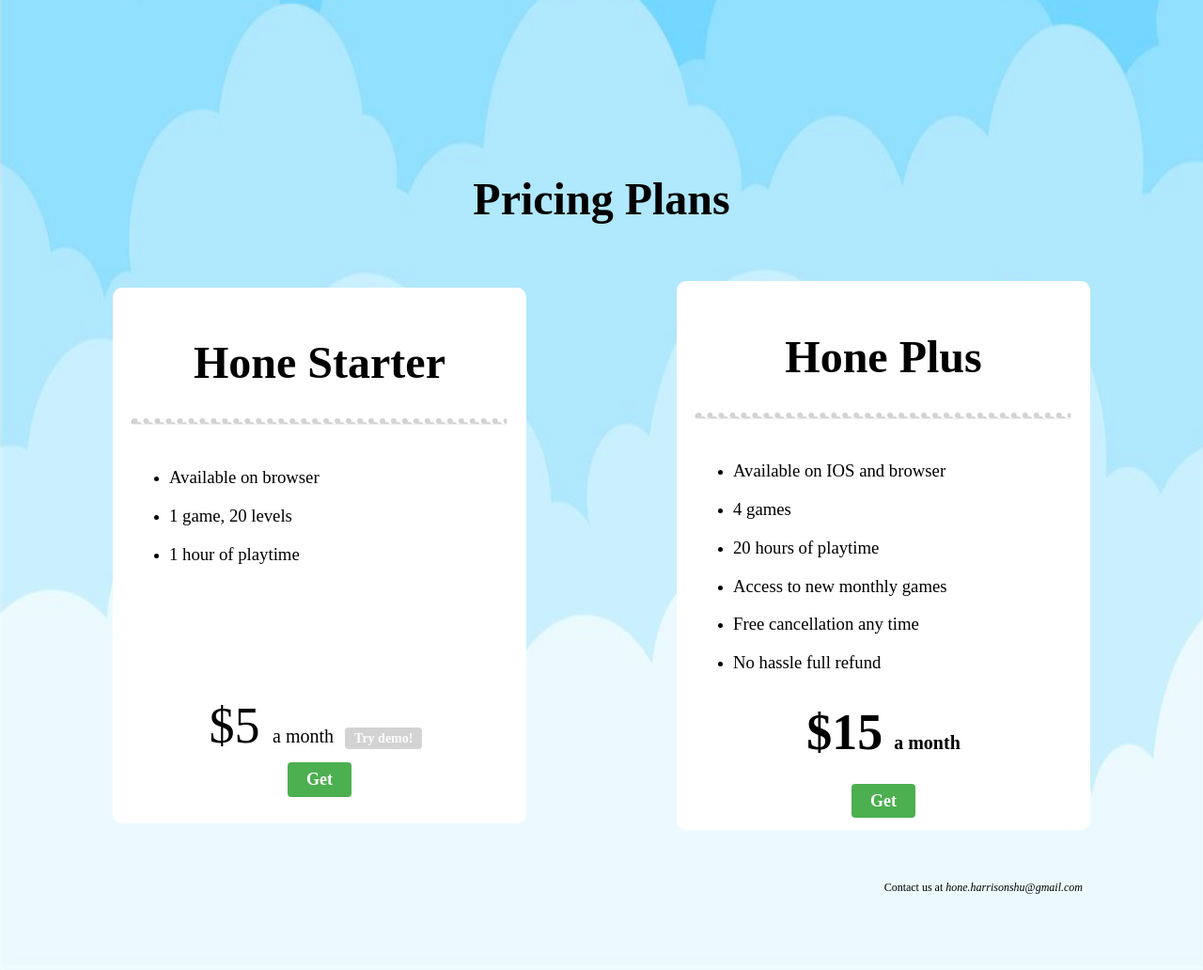
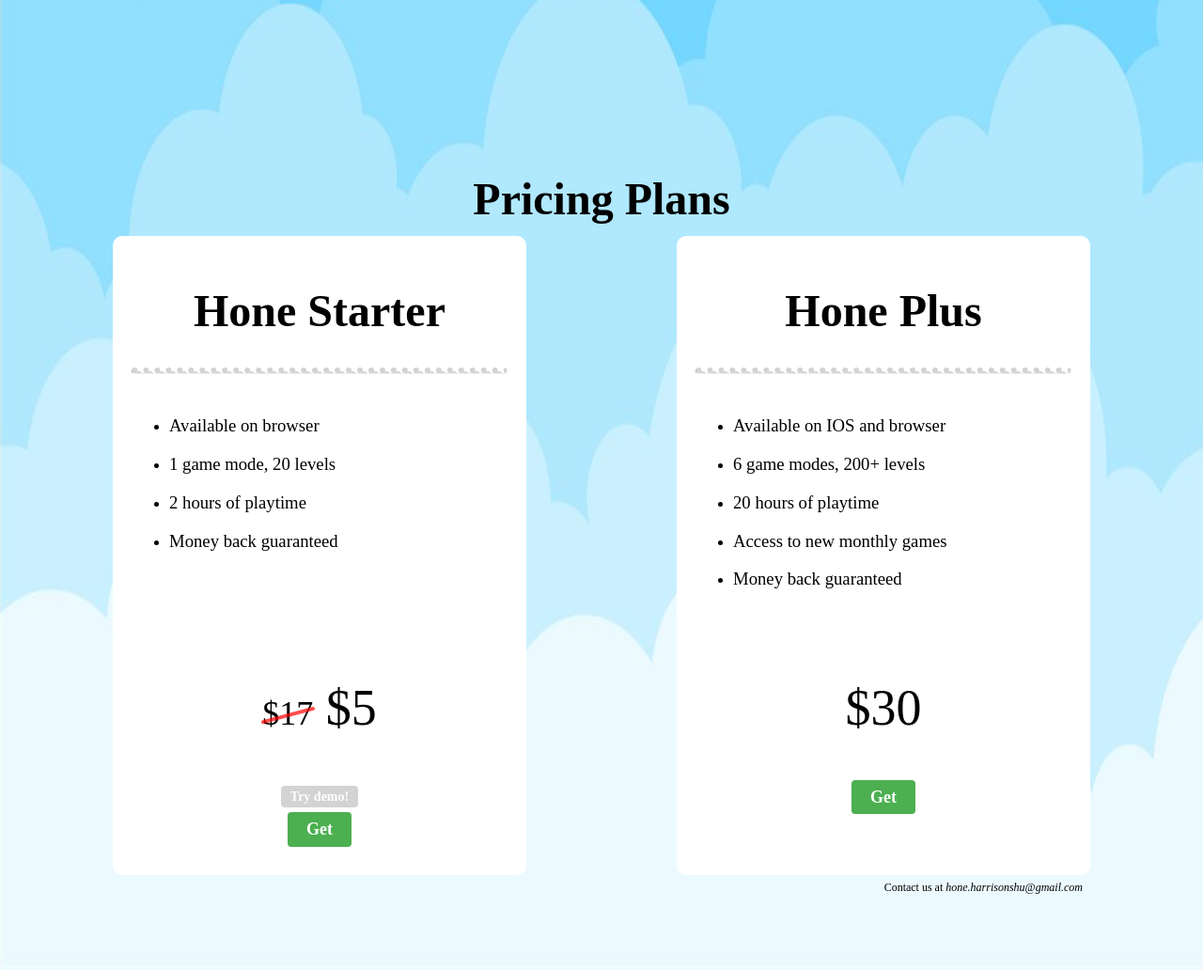
Before and after one commit to Har150n/Hone, a Flask app: page / in a window 1280 px wide. Shown: the part 728-1760 px from the top of the page at 94% size. Run offline with Flask 3, Linux system fonts and the light colour scheme; data that the repository does not hold is empty; some libraries are stand-ins or nearby versions; some web fonts are replaced.

Commit message:
added strike through text and improve pricing box layout

```diff
--- a/static/styles/style.css
+++ b/static/styles/style.css
@@ -169,7 +169,6 @@ body {
     align-items: center;
     margin: auto;
     margin-top: 5vh;
-    text-align: center;
     height: 70%;
     width: 100%;
 }
@@ -178,15 +177,18 @@ body {
     height: auto;
     width: 35%;
     min-width: 50vh;
+    min-height: 80vh;
     margin: 10vh;
     padding: 2.5vh;
     background-color: white;
     border-radius: 10px;
-    text-align: center;
+}
+
+.feature-list {
+    text-align: start;
 }
 
 .pricing-box h3 {
-    text-align: start;
     font-weight: normal;
 }
 
@@ -194,14 +196,45 @@ body {
     font-size: 1.17em;
 }
 
+.pricing-text-box {
+    text-align: center;
+}
+
 .pricing-text {
     font-size: 54px;
-    font-family: 'Overpass Mono'
+    font-family: 'Overpass Mono';
 }
 
 .pricing-text-b {
     font-size: 20px;
     font-family: 'Overpass Mono'
+}
+
+s {
+    text-decoration: none;
+    position: relative;
+    font-size: 36px;
+}
+
+s::before {
+    top: 50%; /*tweak this to adjust the vertical position if it's off a bit due to your font family */
+    background: red; /*this is the color of the line*/
+    opacity: .7;
+    content: '';
+    width: 110%;
+    position: absolute;
+    height: .1em;
+    border-radius: .1em;
+    left: -5%;
+    white-space: nowrap;
+    display: block;
+    transform: rotate(-15deg);
+}
+
+s.straight::before {
+    transform: rotate(0deg);
+    left: -1%;
+    width: 102%;
 }
 
 /*divider*/
@@ -581,13 +614,9 @@ a:active {
         background-color: white;
         border-radius: 10px;
         text-align: center;
-        line-height: 0.8em;
-    }
+        line-height: 0.6em;
+            min-height:0;
 
-    .pricing-box h3 {
-        text-align: start;
-        font-weight: normal;
-        font-size: 10px;
     }
 
     /*divider*/
@@ -618,13 +647,17 @@ a:active {
 
     .pricing-plans {
         font-family: "Overpass Mono";
-        font-size: 24px;
+        font-size: 20px;
     }
 
     .pricing-box ul {
         padding-inline-start: 3vw;
         margin-block-start: 0.3em;
         margin-block-end: 0.3em;
+    }
+
+    s {
+        font-size: 14px;
     }
 
     .new-line {
--- a/templates/index.html
+++ b/templates/index.html
@@ -41,7 +41,8 @@
             <h3 class='research-title'>Backed by research</h3>
 
             <div class="research">
-                <p>"The children who worked with [a similar game] showed improvements in their playground interactions with
+                <p>"The children who worked with [a similar game] showed improvements in their playground interactions
+                    with
                     other kids."</p>
                 <em>
                     <p style='text-align: right;'> - Maria Hopkins Ph.D.
@@ -74,20 +75,24 @@
                 <h1>Hone Starter</h1>
                 <hr class="rounded">
                 <br>
+                <div class="feature-list">
                     <ul>
 
                         <li><h3>Available on browser</h3></li>
-                    <li><h3>1 game, 20 levels </h3></li>
-                    <li><h3>1 hour of playtime</h3></li>
-                    <p class="new-line"><br></p>
-                    <p class="new-line"><br></p>
-
+                        <li><h3>1 game mode, 20 levels </h3></li>
+                        <li><h3>2 hours of playtime</h3></li>
+                        <li><h3>Money back guaranteed</h3></li>
+                        <h3 class="new-line"><br></h3>
                         <p class="new-line"><br></p>
 
 
                     </ul>
-                <span class="pricing-text">$5 </span>
-                <span class="pricing-text-b">a month</span></h1>
+                </div>
+                <div class="pricing-text-box">
+                    <h3 class="pricing-text"><s>$17</s> $5 </h3>
+                </div>
+
+                {#                <span class="pricing-text-b">a month</span></h1>#}
                 {#                <a href="{{ url_for('create_checkout_session') }}" class="button">Try now!</a>#}
                 <a href="{{ url_for('levels', userId=userId) }}" class="try-button">Try demo!</a>
 
@@ -102,19 +107,21 @@
                 <h1>Hone Plus</h1>
                 <hr class="rounded">
                 <br>
+                <div class="feature-list">
+
                     <ul>
                         <li><h3>Available on IOS and browser</h3></li>
-                    <li><h3> 4 games</h3></li>
+                        <li><h3> 6 game modes, 200+ levels</h3></li>
                         <li><h3> 20 hours of playtime</h3></li>
                         <li><h3>Access to new monthly games</h3></li>
-                    <li><h3>Free cancellation any time</h3></li>
-                    <li><h3>No hassle full refund</h3></li>
+                        <li><h3>Money back guaranteed</h3></li>
+                        <p class="new-line"><br></p>
 
 
                     </ul>
-                <h1>
-                    <span class="pricing-text">$15</span>
-                    <span class="pricing-text-b">a month</span></h1>
+                </div>
+                <h3 class="pricing-text">
+                    $30</h3>
 
                 <a href="{{ url_for('email_form') }}" class="button">Get</a>
 
```
Lines whose indentation alone changed are shown as unchanged.
